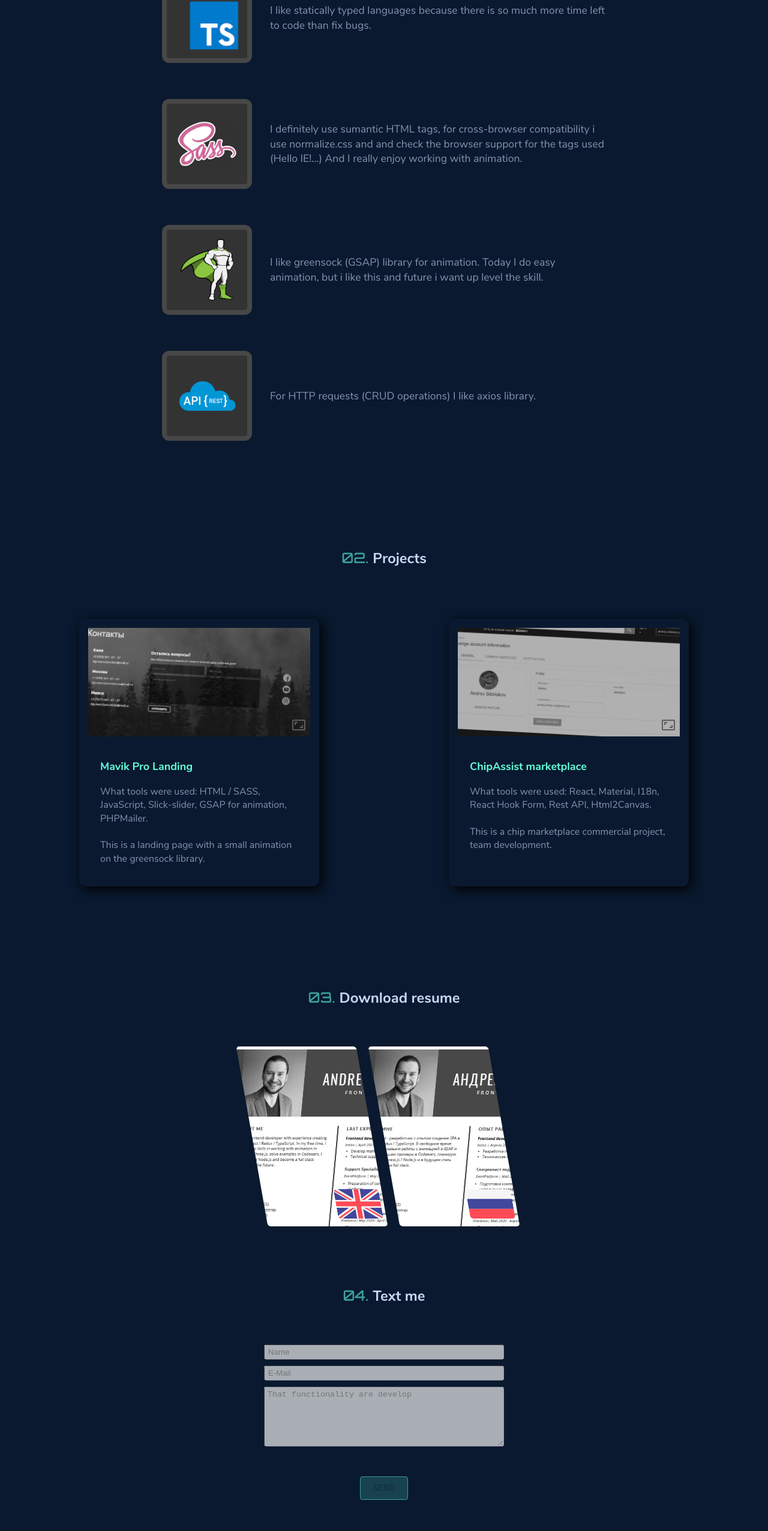
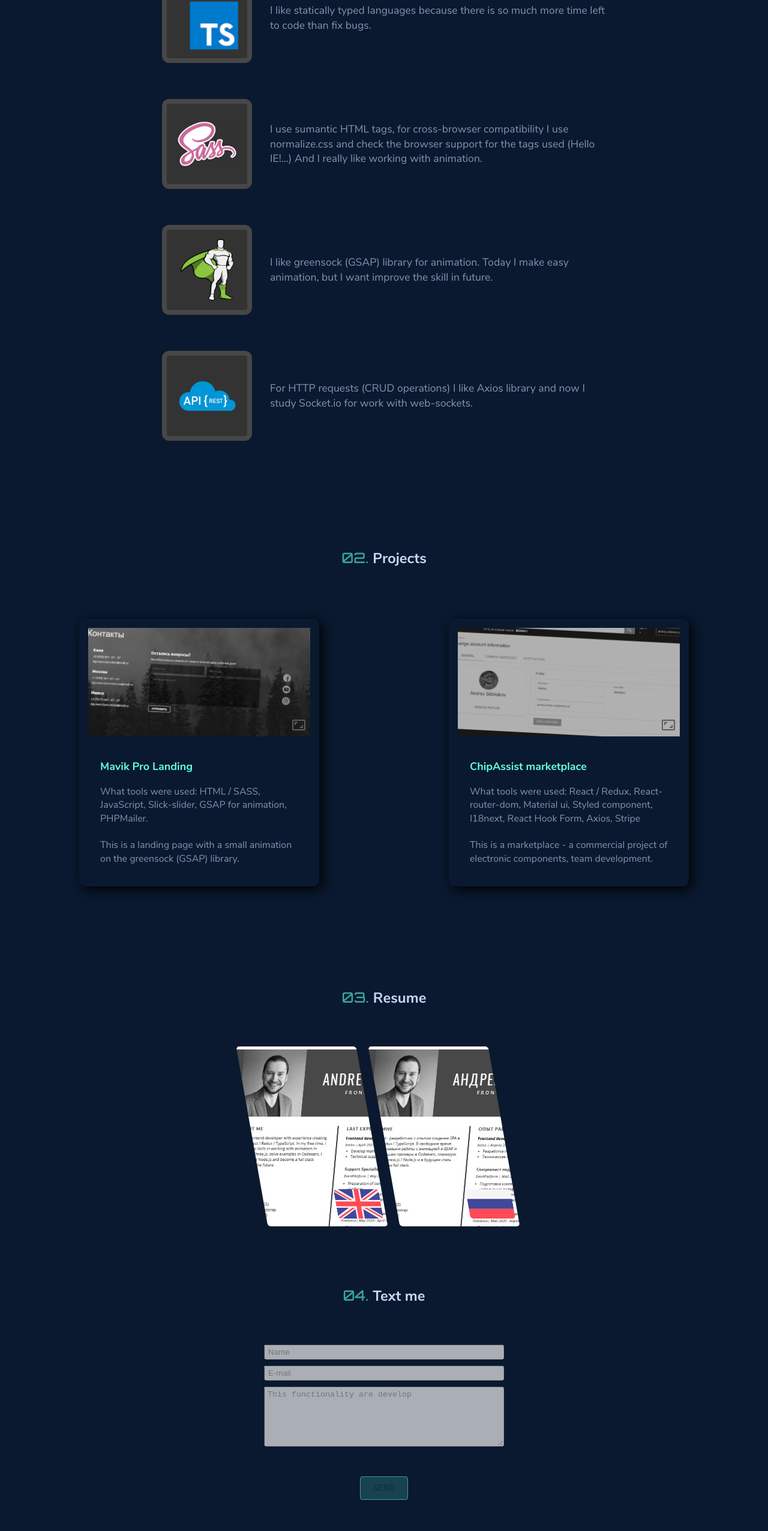
Before and after one commit to sibiryakov090591/portfolio_src, a React (Create React App) app: page / in a window 1280 px wide. Shown: the part 1232-3785 px from the top of the page at 60% size. Built offline with nearby package versions, Linux system fonts and the light colour scheme.

Commit message:
added translations

```diff
--- a/src/blocks/contacts/Contacts.tsx
+++ b/src/blocks/contacts/Contacts.tsx
@@ -3,36 +3,38 @@ import Title from "../../components/title/Title";
 import { Container, Button } from "@material-ui/core";
 import { useStyles } from "./styles";
 import useAppTheme from "../../themes/ThemeStyles";
+import { useI18n } from "../../services/I18next";
 
 const Contacts: React.FC = () => {
   const classes = useStyles();
   const appTheme = useAppTheme();
+  const { t } = useI18n("contacts");
 
   return (
     <section id="contact" className={classes.contacts}>
       <Container className={classes.contactsContainer}>
-        <Title title="Text me" index="04" />
+        <Title title={t("menu.text_me")} index="04" />
         <form className={classes.form}>
           <input
             disabled
             className={classes.input}
             type="text"
-            placeholder="Name"
+            placeholder={t("name")}
           />
           <input
             disabled
             className={classes.input}
             type="text"
-            placeholder="E-Mail"
+            placeholder={t("email")}
           />
           <textarea
             disabled
             className={classes.textarea}
-            placeholder="That functionality are develop"
+            placeholder={t("textarea")}
           ></textarea>
         </form>
         <Button disabled className={appTheme.button}>
-          Send
+          {t("button")}
         </Button>
       </Container>
     </section>
--- a/src/blocks/footer/Footer.tsx
+++ b/src/blocks/footer/Footer.tsx
@@ -59,7 +59,7 @@ const Footer: React.FC = () => {
             </div>
           </div>
         </Hidden>
-        <div>© 2021 Copyright.</div>
+        <div>© 2021 Andrew Sib.</div>
       </Container>
     </footer>
   );
--- a/src/blocks/hire-me/HireMe.tsx
+++ b/src/blocks/hire-me/HireMe.tsx
@@ -12,9 +12,11 @@ import lang_en from "../../images/lang_en.svg";
 import lang_ru from "../../images/lang_ru.svg";
 import { gsap } from "gsap";
 import { ScrollTrigger } from "gsap/ScrollTrigger";
+import { useI18n } from "../../services/I18next";
 
 const HireMe: React.FC = () => {
   const classes = useStyles();
+  const { t } = useI18n("menu");
 
   const elem_1 = useRef<HTMLDivElement>(null);
   const elem_2 = useRef<HTMLDivElement>(null);
@@ -59,7 +61,7 @@ const HireMe: React.FC = () => {
   return (
     <section id="resume" className={classes.hire}>
       <Container className={classes.hireContainer}>
-        <Title title="Download resume" index="03" />
+        <Title title={t("resume")} index="03" />
 
         <Box className={classes.wrapper}>
           <div
--- a/src/blocks/projects/Projects.tsx
+++ b/src/blocks/projects/Projects.tsx
@@ -9,37 +9,36 @@ import mavik_3 from "../../images/projects/MavikPro/Mavik_3.webp";
 import chip_1 from "../../images/projects/Chipassist/chipassist_1.webp";
 import chip_2 from "../../images/projects/Chipassist/chipassist_2.webp";
 import chip_3 from "../../images/projects/Chipassist/chipassist_3.webp";
+import { useI18n } from "../../services/I18next";
 
 const Projects: React.FC = () => {
   const classes = useStyles();
+  const { t } = useI18n("projects");
 
   return (
     <section id="projects" className={classes.projects}>
       <Container className={classes.projectsContainer}>
-        <Title title="Projects" index="02" />
+        <Title title={t("menu.projects")} index="02" />
         <div className={classes.projectsWrapper}>
           <Project
             images={[mavik_1, mavik_2, , mavik_3]}
-            title="Mavik Pro Landing"
+            title={t("mavik.title")}
             link="https://sibiryakov090591.github.io/Project-Mavik/src/"
           >
-            What tools were used: HTML / SASS, JavaScript, Slick-slider, GSAP
-            for animation, PHPMailer.
+            {t("mavik.text_1")}
             <br />
             <br />
-            This is a landing page with a small animation on the greensock
-            library.
+            {t("mavik.text_2")}
           </Project>
           <Project
             images={[chip_1, chip_2, chip_3]}
-            title="ChipAssist marketplace"
+            title={t("ca.title")}
             link="https://prod.chipassist.com/"
           >
-            What tools were used: React, Material, I18n, React Hook Form, Rest
-            API, Html2Canvas.
+            {t("ca.text_1")}
             <br />
             <br />
-            This is a chip marketplace commercial project, team development.
+            {t("ca.text_2")}
           </Project>
         </div>
       </Container>
--- a/src/blocks/skills/Skills.tsx
+++ b/src/blocks/skills/Skills.tsx
@@ -9,6 +9,7 @@ import gsap_logo from "../../images/skills/gsap.png";
 import api_logo from "../../images/skills/api_rest.png";
 import { gsap } from "gsap";
 import { ScrollTrigger } from "gsap/ScrollTrigger";
+import { useI18n } from "../../services/I18next";
 
 const iconAnimation = (ref: any) => {
   gsap.from(ref.current, {
@@ -36,6 +37,7 @@ const textAnimation = (ref: any) => {
 
 const Skills: React.FC = () => {
   const classes = useStyles();
+  const { t } = useI18n("skills");
 
   const skill_1 = useRef<HTMLDivElement>(null);
   const skill_2 = useRef<HTMLDivElement>(null);
@@ -62,21 +64,19 @@ const Skills: React.FC = () => {
     textAnimation(text_3);
     textAnimation(text_4);
     textAnimation(text_5);
-  });
+  }, []);
 
   return (
     <section id="skills" className={classes.skills}>
       <Container className={classes.skillsContainer}>
-        <Title title="Skills" index="01" />
+        <Title title={t("menu.skills")} index="01" />
         <div>
           <div className={classes.wrapper}>
             <div ref={skill_1} className={classes.iconWrapper}>
               <img className={classes.icon} src={react_logo} alt="React.js" />
             </div>
             <p ref={text_1} className={classes.description}>
-              I often use next technologies: React-Redux for state managing,
-              React-Router-Dom for work with routs, Redux-Form and Formik,
-              Redux-Thunk for side-effects.
+              {t("react")}
             </p>
           </div>
 
@@ -89,8 +89,7 @@ const Skills: React.FC = () => {
               />
             </div>
             <p ref={text_2} className={classes.description}>
-              I like statically typed languages because there is so much more
-              time left to code than fix bugs.
+              {t("ts")}
             </p>
           </div>
 
@@ -99,10 +98,7 @@ const Skills: React.FC = () => {
               <img className={classes.icon} src={sass_logo} alt="SASS" />
             </div>
             <p ref={text_3} className={classes.description}>
-              I definitely use sumantic HTML tags, for cross-browser
-              compatibility i use normalize.css and and check the browser
-              support for the tags used (Hello IE!...) And I really enjoy
-              working with animation.
+              {t("sass")}
             </p>
           </div>
 
@@ -111,8 +107,7 @@ const Skills: React.FC = () => {
               <img className={classes.icon} src={gsap_logo} alt="GSAP" />
             </div>
             <p ref={text_4} className={classes.description}>
-              I like greensock (GSAP) library for animation. Today I do easy
-              animation, but i like this and future i want up level the skill.
+              {t("gsap")}
             </p>
           </div>
 
@@ -121,7 +116,7 @@ const Skills: React.FC = () => {
               <img className={classes.icon} src={api_logo} alt="REST API" />
             </div>
             <p ref={text_5} className={classes.description}>
-              For HTTP requests (CRUD operations) I like axios library.
+              {t("rest")}
             </p>
           </div>
         </div>
--- a/src/components/menu/Menu.tsx
+++ b/src/components/menu/Menu.tsx
@@ -9,18 +9,6 @@ import logo from "../../images/logo.svg";
 import { useI18n } from "../../services/I18next";
 import LangMenu from "../langMenu/LangMenu";
 import Hidden from "@material-ui/core/Hidden";
-import { withStyles, Theme, createStyles } from "@material-ui/core/styles";
-import Switch, { SwitchClassKey, SwitchProps } from "@material-ui/core/Switch";
-import ru_flag from "../../images/lang_ru.svg";
-import en_flag from "../../images/lang_en.svg";
-
-interface Styles extends Partial<Record<SwitchClassKey, string>> {
-  focusVisible?: string;
-}
-
-interface Props extends SwitchProps {
-  classes: Styles;
-}
 
 const Menu: React.FC = () => {
   const classes = useStyles();
@@ -30,7 +18,6 @@ const Menu: React.FC = () => {
 
   const [scrollTop, setScrollTop] = useState(0);
   const [isOpen, setIsOpen] = useState(false);
-  const [lang, setLang] = useState(() => localStorage.getItem("locale"));
 
   useEffect(() => {
     window.addEventListener("scroll", () => setScrollTop(window.pageYOffset));
--- a/src/components/project/Project.tsx
+++ b/src/components/project/Project.tsx
@@ -26,7 +26,7 @@ const Project: React.FC<PropsType> = ({ title, images, link, children }) => {
       opacity: 0,
       duration: 1.2,
     });
-  });
+  }, []);
 
   const settings = {
     fade: true,
--- a/src/services/I18next.tsx
+++ b/src/services/I18next.tsx
@@ -6,12 +6,12 @@ import ruTranslate from "./ru/translation.json";
 
 i18n.use(initReactI18next).init({
   debug: true,
-  load: "languageOnly",
+  // load: "languageOnly",
   lng: localStorage.getItem("locale") || "en",
-  fallbackLng: "en",
-  react: {
-    useSuspense: false,
-  },
+  // fallbackLng: "en",
+  // react: {
+  //   useSuspense: false,
+  // },
   resources: {
     en: { translation: enTranslate },
     ru: { translation: ruTranslate },
--- a/src/services/en/translation.json
+++ b/src/services/en/translation.json
@@ -6,8 +6,8 @@
     "text_me": "Text me"
   },
   "hero": {
-    "line_1": "Hi,",
-    "line_2": "I`m Andrew,",
+    "line_1": "Hi",
+    "line_2": "I`m Andrew",
     "line_3": "and I create UI/UX."
   },
   "skills": {
@@ -28,5 +28,11 @@
       "text_1": "What tools were used: React / Redux, React-router-dom, Material ui, Styled component, I18next, React Hook Form, Axios, Stripe",
       "text_2": "This is a marketplace - a commercial project of electronic components, team development."
     }
+  },
+  "contacts": {
+    "button": "Send",
+    "name": "Name",
+    "email": "E-mail",
+    "textarea": "This functionality are develop"
   }
 }
--- a/src/services/ru/translation.json
+++ b/src/services/ru/translation.json
@@ -6,8 +6,8 @@
     "text_me": "Написать мне"
   },
   "hero": {
-    "line_1": "Привет,",
-    "line_2": "я Андрей,",
+    "line_1": "Привет",
+    "line_2": "это Андрей",
     "line_3": "и я создаю UI/UX."
   },
   "skills": {
@@ -28,5 +28,11 @@
       "text_1": "Какие технологии здесь использовались: React / Redux, React-router-dom, Material ui, Styled component, I18next, React Hook Form, Axios, Stripe",
       "text_2": "Это коммерческий проект маркетплейса электронных комплектующих, командная разработка."
     }
+  },
+  "contacts": {
+    "button": "Отправить",
+    "name": "Имя",
+    "email": "Почтовый адрес",
+    "textarea": "Данный функционал разрабатывается"
   }
 }
```
